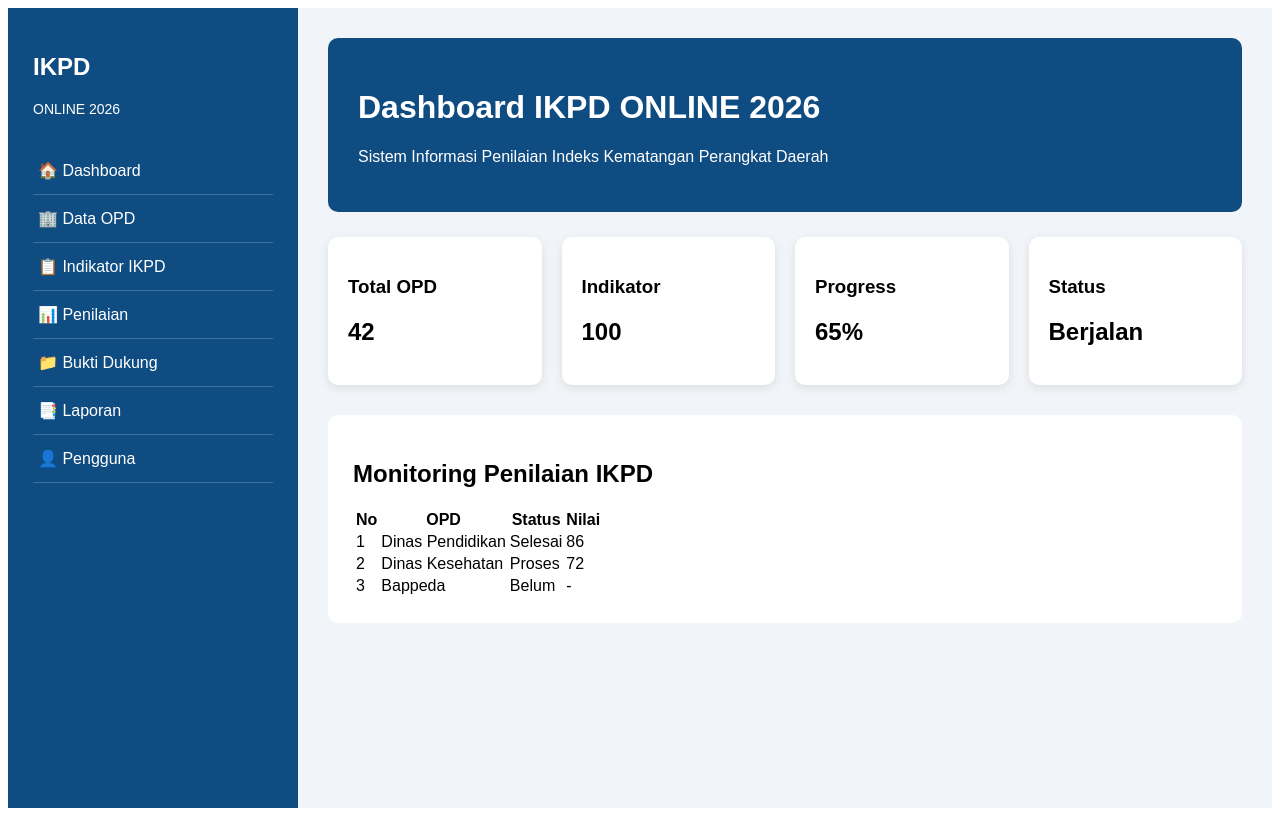
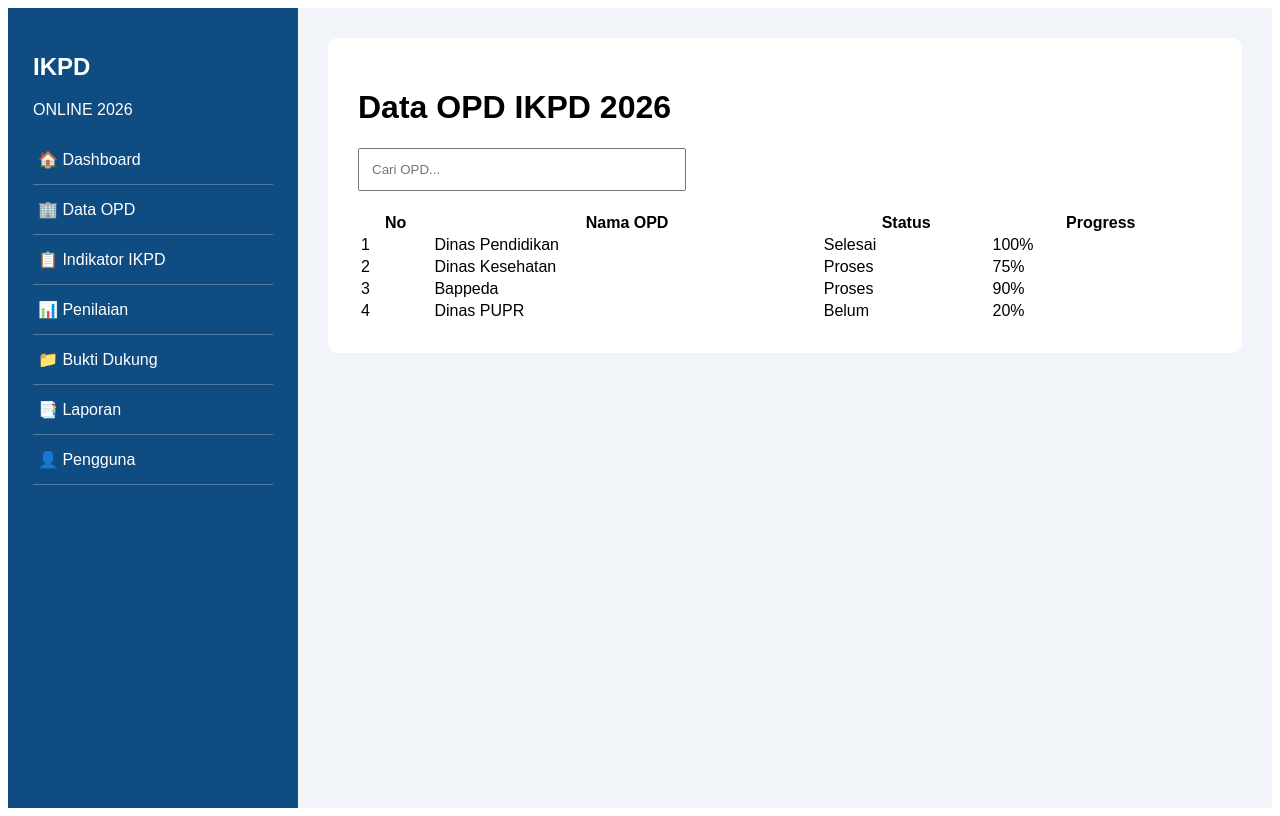
Before and after one commit to biroorganisasisetdaprovsulbar-sys/IKPD-ONLINE-2026, a React (Vite) app in the folder frontend/: page / in a window 1280 px wide. Both pictures are taken after a click on the element "🏢 Data OPD". Built offline with nearby package versions, Linux system fonts and the light colour scheme; the HTML template or start-up script is replaced by a standard one.

Commit message:
add IKPD OPD page navigation

```diff
--- a/frontend/src/App.jsx
+++ b/frontend/src/App.jsx
@@ -1,102 +1,84 @@
-import React from "react";
-
-export default function App() {
-  return (
-    <div style={styles.container}>
-
-      <aside style={styles.sidebar}>
-        <h2>IKPD</h2>
-        <p style={styles.logo}>ONLINE 2026</p>
-
-        <nav>
-          <div style={styles.menu}>🏠 Dashboard</div>
-          <div style={styles.menu}>🏢 Data OPD</div>
-          <div style={styles.menu}>📋 Indikator IKPD</div>
-          <div style={styles.menu}>📊 Penilaian</div>
-          <div style={styles.menu}>📁 Bukti Dukung</div>
-          <div style={styles.menu}>📑 Laporan</div>
-          <div style={styles.menu}>👤 Pengguna</div>
-        </nav>
-      </aside>
+import React, {useState} from "react";
 
 
-      <main style={styles.content}>
+export default function App(){
 
-        <header style={styles.header}>
-          <h1>Dashboard IKPD ONLINE 2026</h1>
-          <p>
-            Sistem Informasi Penilaian Indeks Kematangan Perangkat Daerah
-          </p>
-        </header>
+const [page,setPage]=useState("dashboard");
 
 
-        <section style={styles.cards}>
+return(
 
-          <Card title="Total OPD" value="42" />
-          <Card title="Indikator" value="100" />
-          <Card title="Progress" value="65%" />
-          <Card title="Status" value="Berjalan" />
-
-        </section>
+<div style={styles.container}>
 
 
-        <section style={styles.panel}>
+<aside style={styles.sidebar}>
 
-          <h2>Monitoring Penilaian IKPD</h2>
+<h2>IKPD</h2>
+<p>ONLINE 2026</p>
 
-          <table>
-            <thead>
-              <tr>
-                <th>No</th>
-                <th>OPD</th>
-                <th>Status</th>
-                <th>Nilai</th>
-              </tr>
-            </thead>
 
-            <tbody>
+<div onClick={()=>setPage("dashboard")} style={styles.menu}>
+🏠 Dashboard
+</div>
 
-              <tr>
-                <td>1</td>
-                <td>Dinas Pendidikan</td>
-                <td>Selesai</td>
-                <td>86</td>
-              </tr>
 
-              <tr>
-                <td>2</td>
-                <td>Dinas Kesehatan</td>
-                <td>Proses</td>
-                <td>72</td>
-              </tr>
+<div onClick={()=>setPage("opd")} style={styles.menu}>
+🏢 Data OPD
+</div>
 
-              <tr>
-                <td>3</td>
-                <td>Bappeda</td>
-                <td>Belum</td>
-                <td>-</td>
-              </tr>
 
-            </tbody>
+<div onClick={()=>setPage("indikator")} style={styles.menu}>
+📋 Indikator IKPD
+</div>
 
-          </table>
 
-        </section>
+<div onClick={()=>setPage("penilaian")} style={styles.menu}>
+📊 Penilaian
+</div>
 
-      </main>
 
-    </div>
-  );
+<div style={styles.menu}>
+📁 Bukti Dukung
+</div>
+
+
+<div style={styles.menu}>
+📑 Laporan
+</div>
+
+
+<div style={styles.menu}>
+👤 Pengguna
+</div>
+
+
+</aside>
+
+
+
+<main style={styles.content}>
+
+
+{page==="dashboard" && <Dashboard/>}
+
+
+{page==="opd" && <DataOPD/>}
+
+
+{page==="indikator" &&
+<h2>Halaman Indikator IKPD</h2>
 }
 
 
-function Card({title,value}){
+{page==="penilaian" &&
+<h2>Halaman Penilaian IKPD</h2>
+}
 
-return (
 
-<div style={styles.card}>
-<h3>{title}</h3>
-<h1>{value}</h1>
+
+</main>
+
+
 </div>
 
 )
@@ -104,7 +86,157 @@ return (
 }
 
 
+
+
+function Dashboard(){
+
+return(
+
+<>
+
+<div style={styles.header}>
+
+<h1>Dashboard IKPD ONLINE 2026</h1>
+
+<p>
+Sistem Informasi Penilaian Indeks Kematangan Perangkat Daerah
+</p>
+
+</div>
+
+
+<div style={styles.cards}>
+
+<Card title="Total OPD" value="42"/>
+<Card title="Indikator" value="100"/>
+<Card title="Progress" value="65%"/>
+<Card title="Status" value="Berjalan"/>
+
+</div>
+
+
+</>
+
+)
+
+}
+
+
+
+
+function DataOPD(){
+
+const data=[
+
+{
+nama:"Dinas Pendidikan",
+status:"Selesai",
+progress:"100%"
+},
+
+{
+nama:"Dinas Kesehatan",
+status:"Proses",
+progress:"75%"
+},
+
+{
+nama:"Bappeda",
+status:"Proses",
+progress:"90%"
+},
+
+{
+nama:"Dinas PUPR",
+status:"Belum",
+progress:"20%"
+}
+
+];
+
+
+return(
+
+<div style={styles.panel}>
+
+
+<h1>Data OPD IKPD 2026</h1>
+
+
+<input
+placeholder="Cari OPD..."
+style={styles.input}
+/>
+
+
+<table width="100%">
+
+<thead>
+
+<tr>
+
+<th>No</th>
+<th>Nama OPD</th>
+<th>Status</th>
+<th>Progress</th>
+
+</tr>
+
+</thead>
+
+
+<tbody>
+
+
+{data.map((item,index)=>(
+
+<tr key={index}>
+
+<td>{index+1}</td>
+<td>{item.nama}</td>
+<td>{item.status}</td>
+<td>{item.progress}</td>
+
+</tr>
+
+))}
+
+
+</tbody>
+
+
+</table>
+
+
+</div>
+
+)
+
+}
+
+
+
+
+function Card({title,value}){
+
+return(
+
+<div style={styles.card}>
+
+<h3>{title}</h3>
+
+<h1>{value}</h1>
+
+</div>
+
+)
+
+}
+
+
+
 const styles={
+
 
 container:{
 display:"flex",
@@ -122,16 +254,11 @@ padding:"25px"
 },
 
 
-logo:{
-fontSize:"14px",
-marginBottom:"30px"
-},
-
-
 menu:{
-padding:"14px 5px",
+padding:"15px 5px",
+borderBottom:"1px solid #ffffff44",
 cursor:"pointer",
-borderBottom:"1px solid rgba(255,255,255,.2)"
+fontSize:"16px"
 },
 
 
@@ -160,16 +287,22 @@ marginTop:"25px"
 card:{
 background:"white",
 padding:"20px",
-borderRadius:"10px",
-boxShadow:"0 3px 10px #ddd"
+borderRadius:"10px"
 },
 
 
 panel:{
-marginTop:"30px",
 background:"white",
-padding:"25px",
+padding:"30px",
 borderRadius:"10px"
+},
+
+
+input:{
+padding:"12px",
+width:"300px",
+marginBottom:"20px"
 }
 
+
 }
```
